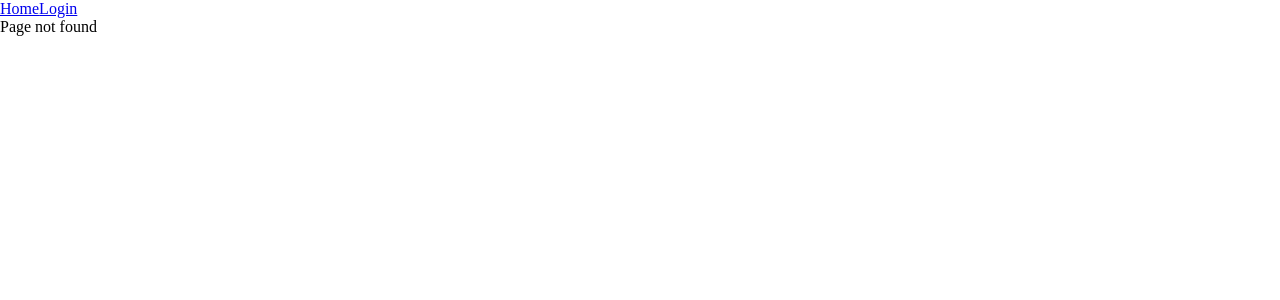
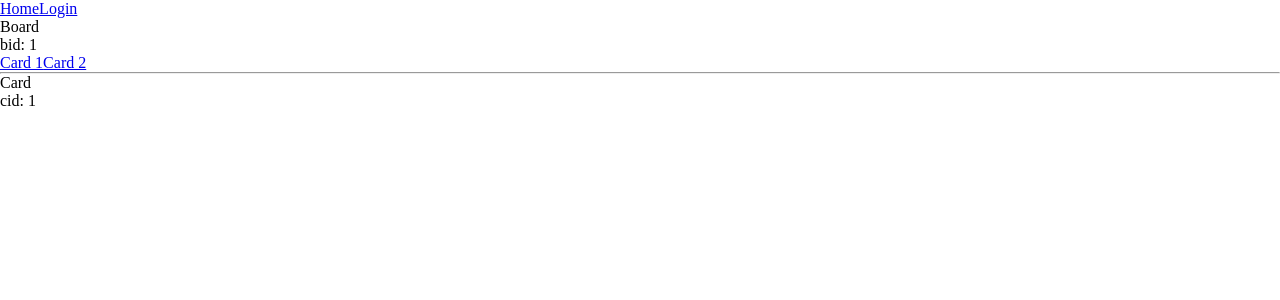
Before and after one commit to jnssanaee/vue-trello_back, a Vue app: page /b/1/c/1 in a window 1280 px wide. Before the commit this address had no page. Shown: the top 300 px of the page. Built offline with nearby package versions, Linux system fonts and the light colour scheme.

Commit message:
CLN : Card 컴포넌트 추가
- card 컴포넌트 추가
- board, card 데이터 호출 로딩 추가
- 동적 라우팅 추가

```diff
--- a/src/components/Board.vue
+++ b/src/components/Board.vue
@@ -1,6 +1,14 @@
 <template>
   <div>
     Board
+    <div v-if="loading">로딩중....</div>
+    <div v-else>
+      <div>bid: {{bid}}</div>
+      <router-link :to="`/b/${bid}/c/1`">Card 1</router-link>
+      <router-link :to="`/b/${bid}/c/2`">Card 2</router-link>
+    </div>
+    <hr>
+    <router-view></router-view> <!-- 하위 컴포넌트(Card ) 랜더링 영역 -->
   </div>
 </template>
 
@@ -8,11 +16,21 @@
 export default {
   data(){
     return {
-      bid: 0
+      bid: 0,
+      loading: false
     }
   },
   created(){
-    this.bid = this.$route.params.bid // this는 VueComponent 객체
+    this.fetchData()
+  },
+  methods: {
+    fetchData(){
+      this.loading = true
+      setTimeout(() => {
+        this.loading = false
+        this.bid = this.$route.params.bid // this는 VueComponent 객체
+      }, 500)
+    }
   }
 }
 </script>
--- /dev/null
+++ b/src/components/Card.vue
@@ -0,0 +1,38 @@
+<template>
+    <div>
+        Card
+        <div v-if="loading">로딩중....</div>
+        <div v-else>cid: {{cid}}</div>
+    </div>
+</template>
+
+<script>
+export default {
+  data(){
+    return {
+      cid: 0,
+      loading: false
+    }
+  },
+  watch:{
+    '$route': { // route가 변경되는지 주시하면서 변경되면 아래 실행 (params 변경사항에 반응한다.)
+        handler: 'fetchData',
+        immediate: true
+        //this.cid = this.$route.params.cid
+    }
+  },
+  methods: {
+    fetchData(){
+      this.loading = true
+      setTimeout(()=>{
+          this.cid = this.$route.params.cid
+          this.loading = false
+      }, 500)
+    }
+  }
+}
+</script>
+
+<style>
+
+</style>
--- a/src/router/index.js
+++ b/src/router/index.js
@@ -4,6 +4,7 @@ import VueRouter from 'vue-router'
 import Home from '../components/Home.vue'
 import Login from '../components/Login.vue'
 import Board from '../components/Board.vue'
+import Card from '../components/Card.vue'
 import NotFound from '../components/NotFound.vue'
 
 Vue.use(VueRouter)
@@ -13,7 +14,9 @@ const router = new VueRouter({
   routes: [
     { path: '/', component: Home },
     { path: '/login', component: Login },
-    { path: '/b/:bid', component: Board },
+    { path: '/b/:bid', component: Board, children: [
+        { path: 'c/:cid', component: Card }
+    ] },
     { path: '*', component: NotFound }
   ]
   // component는 Vue.extend()를 통해 만들어진 컴포넌트 옵션 객체
```
Also changed, not shown: 1 other file (tests, documents, lock files or other folders).
